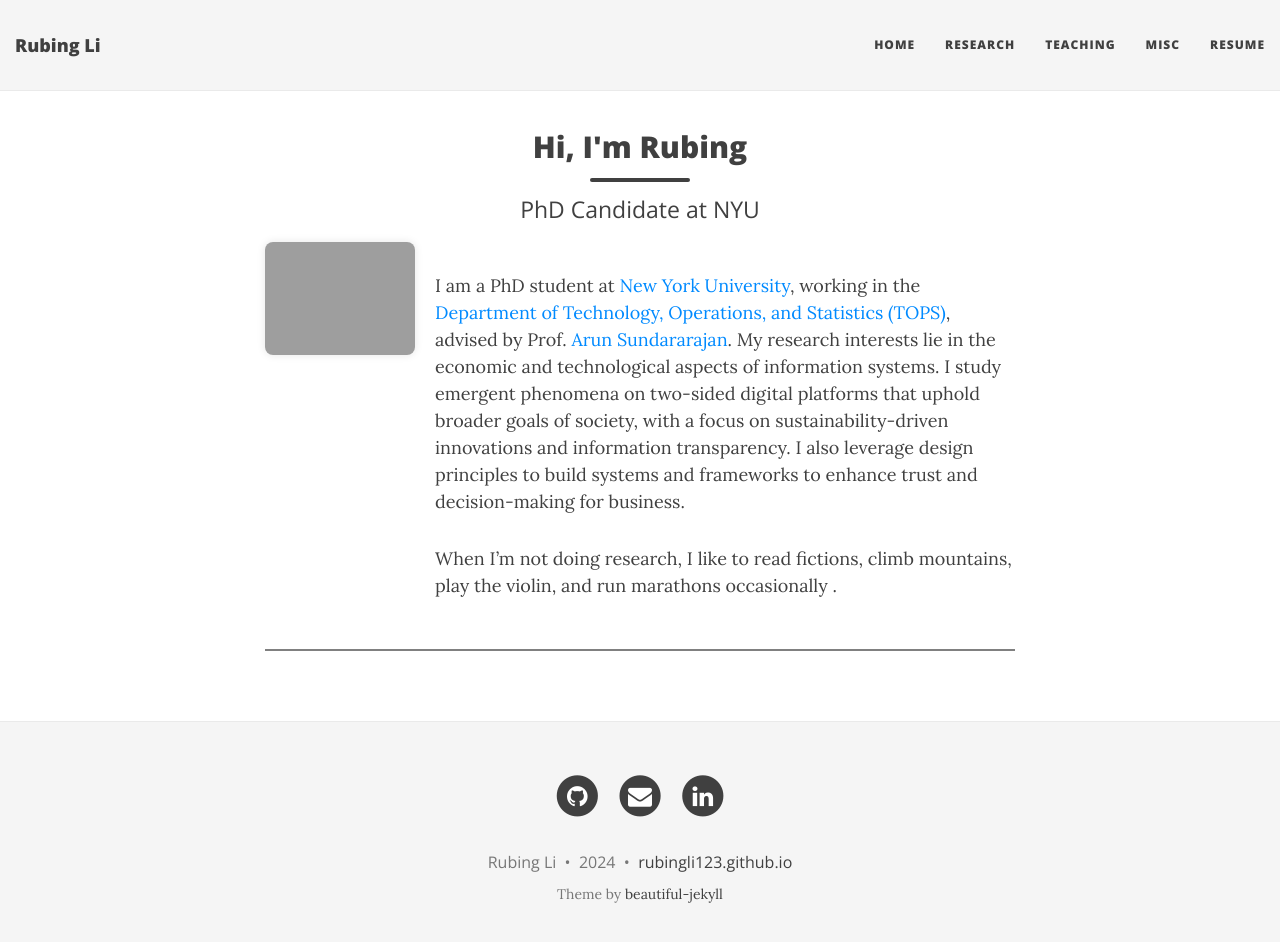
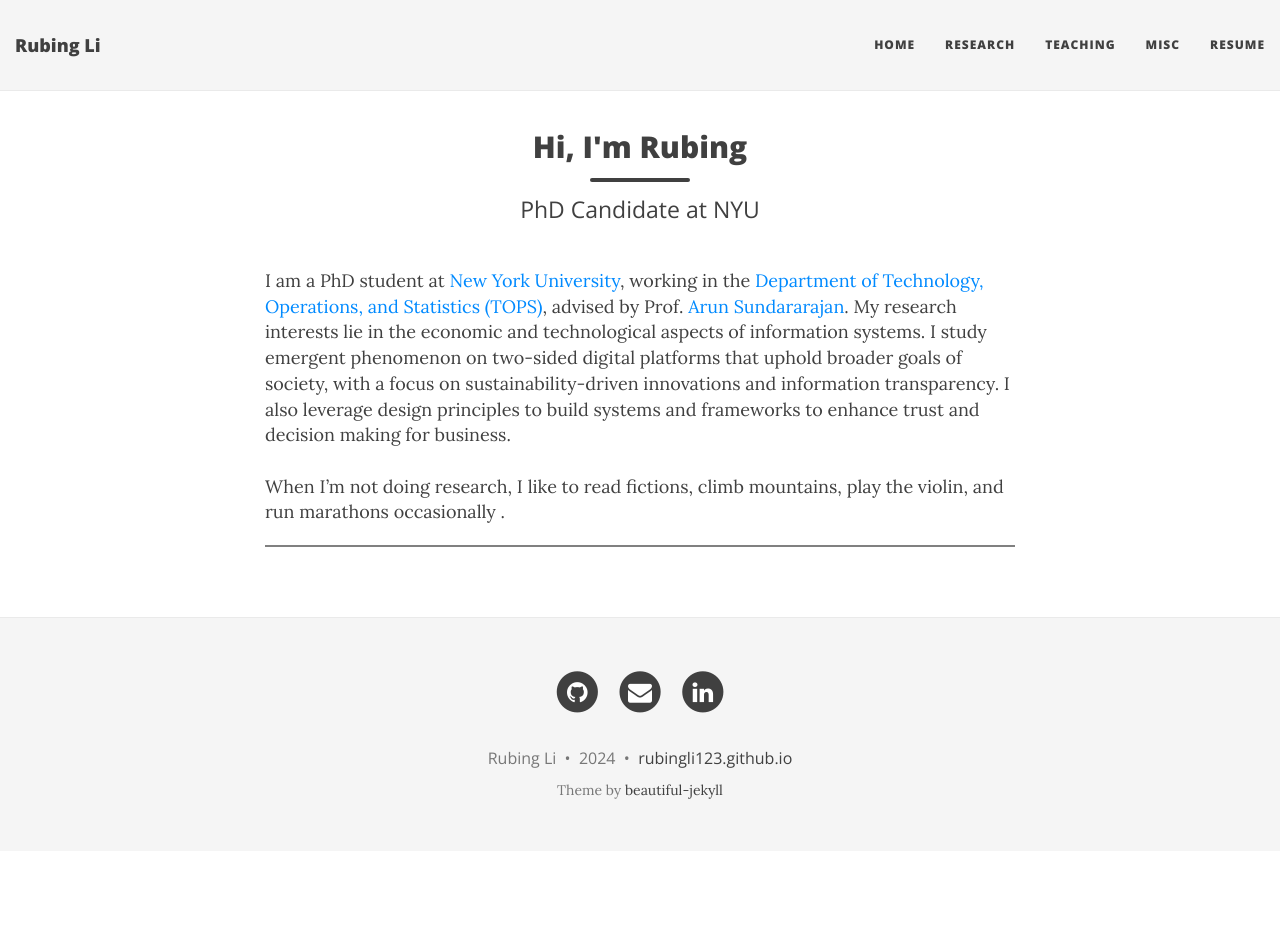
Before and after one commit to RubingLi123/rubingli123.github.io, a Jekyll site: the page built from index.html, in a window 1280 px wide and 955 px high. Shown: the top 942 px of the window. Built offline with Jekyll 4.4.1, drawn with Linux system fonts in a browser that asks for light colours; nearby versions of some CDN libraries; the list of posts is cut into pages by our own code.

Commit message:
Update index.html

```diff
--- a/index.html
+++ b/index.html
@@ -5,31 +5,12 @@ subtitle: PhD Candidate at NYU
 use-site-title: true
 ---
 
-<style>
-/* Container styling to align the photo and text side by side */
-.profile-container {
-    display: flex;
-    align-items: flex-start;
-    gap: 20px;
-    margin-bottom: 20px;
-}
+<br>I am a PhD student at <a href="https://www.nyu.edu/">New York University</a>, working in the <a
+	href="https://www.stern.nyu.edu/experience-stern/about/departments-centers-initiatives/academic-departments/ioms-dept/">Department of Technology, Operations, and Statistics (TOPS)</a>, advised by Prof. <a
+	href="https://www.stern.nyu.edu/faculty/bio/arun-sundararajan">Arun Sundararajan</a>. My research interests lie in the economic and technological aspects of information systems. I study emergent phenomenon on two-sided digital platforms that uphold broader goals of society, with a focus on sustainability-driven innovations and information transparency. I also leverage design principles to build systems and frameworks to enhance trust and decision making for business.
+<br><br>
 
-/* Profile photo styling */
-.profile-photo {
-    max-width: 150px; /* Adjust this size as needed */
-    border-radius: 8px;
-    box-shadow: 0 0 8px rgba(0, 0, 0, 0.1);
-}
-</style>
-
-<div class="profile-container">
-    <img class="profile-photo" src="https://rubingli123.github.io/static/img/rubing_headshot.JPG" alt="Rubing Li">
-    <div>
-        <p>I am a PhD student at <a href="https://www.nyu.edu/">New York University</a>, working in the <a
-            href="https://www.stern.nyu.edu/experience-stern/about/departments-centers-initiatives/academic-departments/ioms-dept/">Department of Technology, Operations, and Statistics (TOPS)</a>, advised by Prof. <a
-            href="https://www.stern.nyu.edu/faculty/bio/arun-sundararajan">Arun Sundararajan</a>. My research interests lie in the economic and technological aspects of information systems. I study emergent phenomena on two-sided digital platforms that uphold broader goals of society, with a focus on sustainability-driven innovations and information transparency. I also leverage design principles to build systems and frameworks to enhance trust and decision-making for business.</p>
-        <p>When I’m not doing research, I like to read fictions, climb mountains, play the violin, and run marathons occasionally <a href="https://rubingli123.github.io/misc/"> </a>.</p>
-    </div>
-</div>
+When I’m not doing research, I like to read fictions, climb mountains, play the violin, and run marathons occasionally <a
+	href="https://rubingli123.github.io/misc/"> </a>. <br>
 
 <hr style="height:2px;border-width:0;color:gray;background-color:gray">
```
